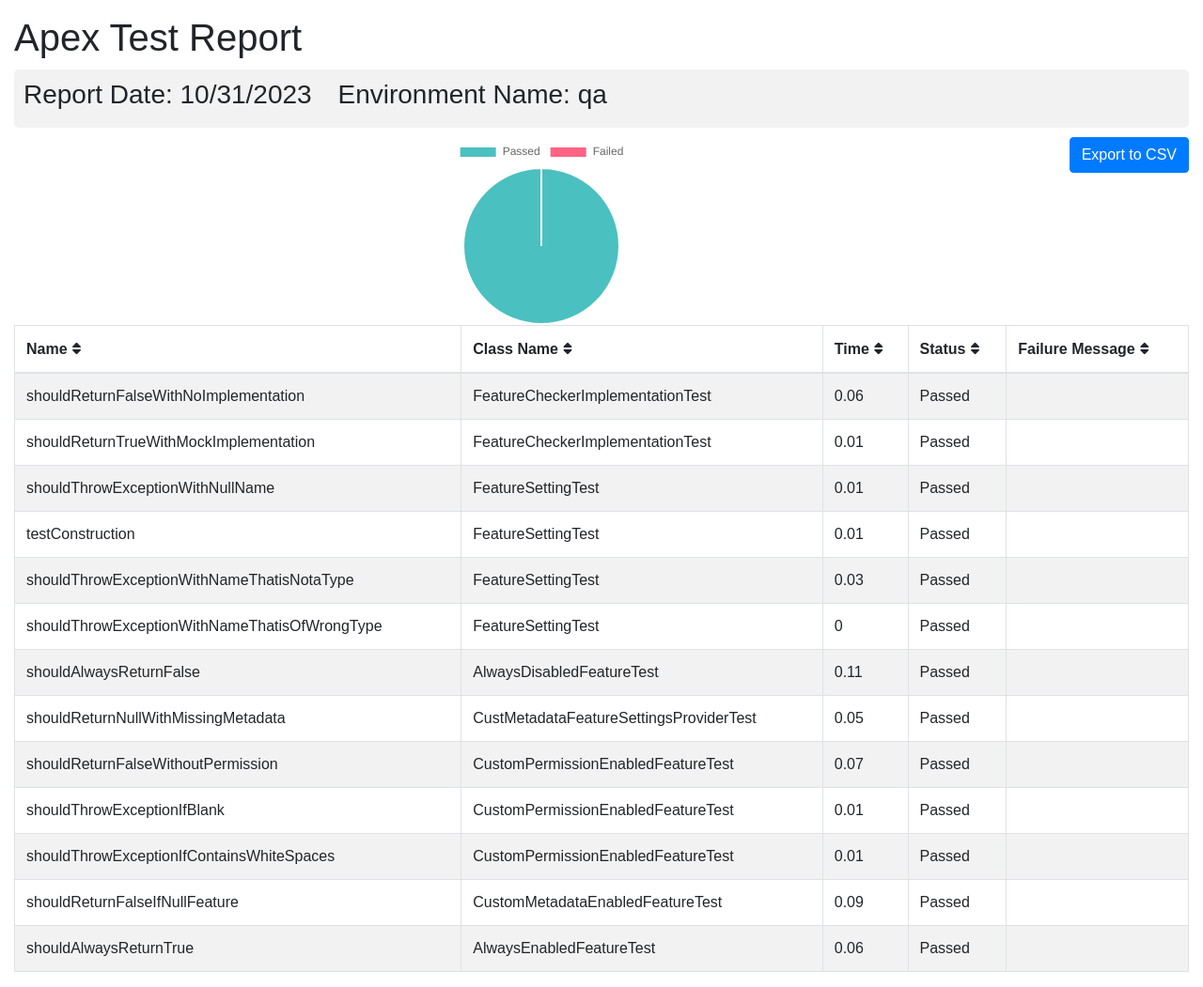
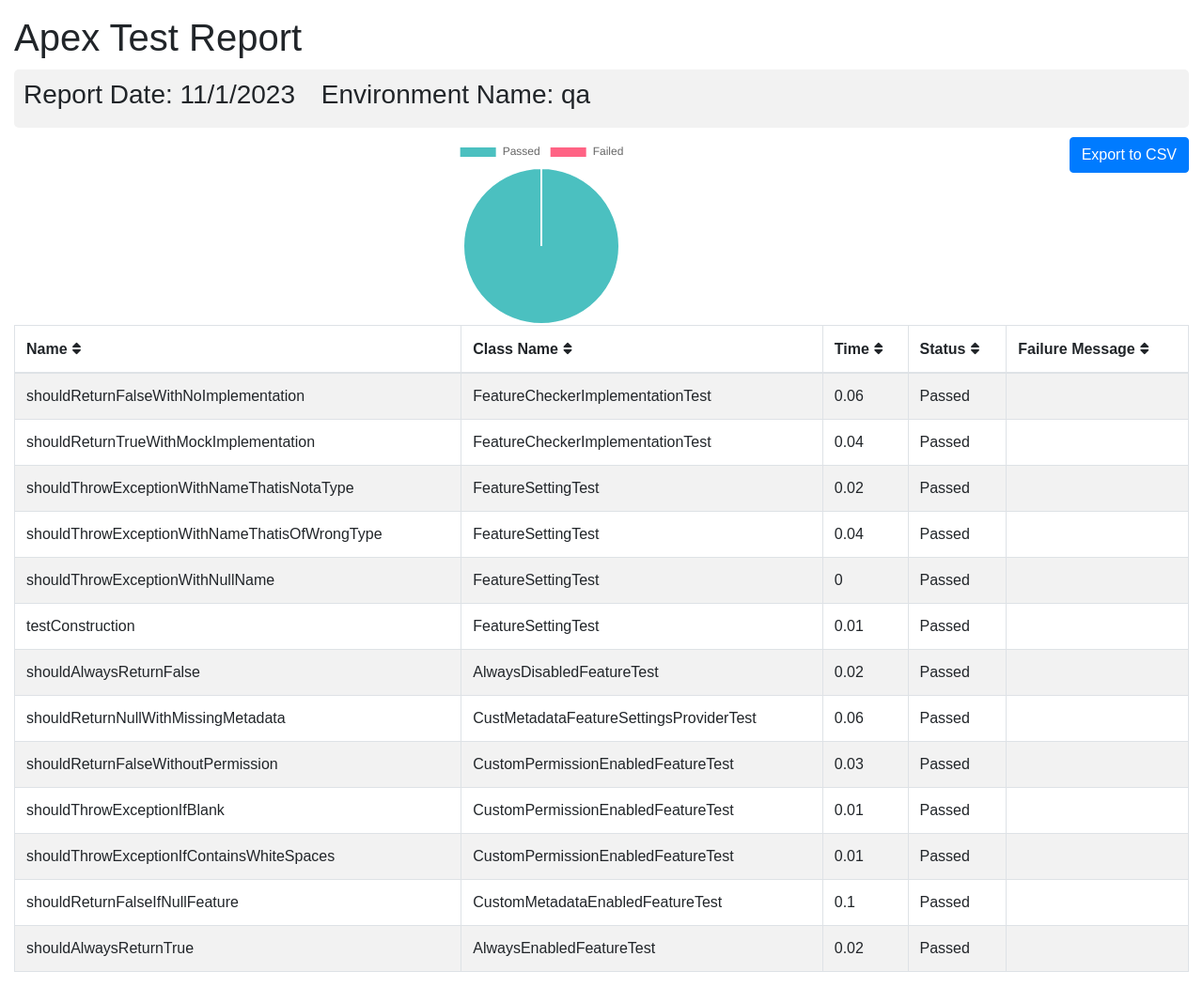
Before and after one commit to flxbl-io/sfops-dashboard, a Jekyll site: the page apextestResults/qa.html, which Jekyll copies as it is, in a window 1280 px wide. Shown: the whole page at 94% size. Built offline with Jekyll 4.4.1, drawn with Linux system fonts in a browser that asks for light colours.

Commit message:
updated test results of qa

```diff
--- a/apextestResults/qa.html
+++ b/apextestResults/qa.html
@@ -102,7 +102,7 @@
       <div class="container-fluid">
         <h1 class="mt-3">Apex Test Report</h1>
         <div class="info-card">
-        <h3>Report Date: 10/31/2023 <span style="margin-left: 20px;">Environment Name: qa</span></h3>
+        <h3>Report Date: 11/1/2023 <span style="margin-left: 20px;">Environment Name: qa</span></h3>
         </div>
         <button onclick="exportTableToCSV('testReport.csv')" class="btn btn-primary float-right">Export to CSV</button>
         <div id="chart-container">
@@ -130,14 +130,28 @@
         <tr>
           <td>shouldReturnTrueWithMockImplementation</td>
           <td>FeatureCheckerImplementationTest</td>
-          <td>0.01</td>
+          <td>0.04</td>
+          <td>Passed</td>
+          <td></td>
+        </tr>
+        <tr>
+          <td>shouldThrowExceptionWithNameThatisNotaType</td>
+          <td>FeatureSettingTest</td>
+          <td>0.02</td>
+          <td>Passed</td>
+          <td></td>
+        </tr>
+        <tr>
+          <td>shouldThrowExceptionWithNameThatisOfWrongType</td>
+          <td>FeatureSettingTest</td>
+          <td>0.04</td>
           <td>Passed</td>
           <td></td>
         </tr>
         <tr>
           <td>shouldThrowExceptionWithNullName</td>
           <td>FeatureSettingTest</td>
-          <td>0.01</td>
+          <td>0</td>
           <td>Passed</td>
           <td></td>
         </tr>
@@ -149,37 +163,23 @@
           <td></td>
         </tr>
         <tr>
-          <td>shouldThrowExceptionWithNameThatisNotaType</td>
-          <td>FeatureSettingTest</td>
-          <td>0.03</td>
-          <td>Passed</td>
-          <td></td>
-        </tr>
-        <tr>
-          <td>shouldThrowExceptionWithNameThatisOfWrongType</td>
-          <td>FeatureSettingTest</td>
-          <td>0</td>
-          <td>Passed</td>
-          <td></td>
-        </tr>
-        <tr>
           <td>shouldAlwaysReturnFalse</td>
           <td>AlwaysDisabledFeatureTest</td>
-          <td>0.11</td>
+          <td>0.02</td>
           <td>Passed</td>
           <td></td>
         </tr>
         <tr>
           <td>shouldReturnNullWithMissingMetadata</td>
           <td>CustMetadataFeatureSettingsProviderTest</td>
-          <td>0.05</td>
+          <td>0.06</td>
           <td>Passed</td>
           <td></td>
         </tr>
         <tr>
           <td>shouldReturnFalseWithoutPermission</td>
           <td>CustomPermissionEnabledFeatureTest</td>
-          <td>0.07</td>
+          <td>0.03</td>
           <td>Passed</td>
           <td></td>
         </tr>
@@ -200,14 +200,14 @@
         <tr>
           <td>shouldReturnFalseIfNullFeature</td>
           <td>CustomMetadataEnabledFeatureTest</td>
-          <td>0.09</td>
+          <td>0.1</td>
           <td>Passed</td>
           <td></td>
         </tr>
         <tr>
           <td>shouldAlwaysReturnTrue</td>
           <td>AlwaysEnabledFeatureTest</td>
-          <td>0.06</td>
+          <td>0.02</td>
           <td>Passed</td>
           <td></td>
         </tr>
```
